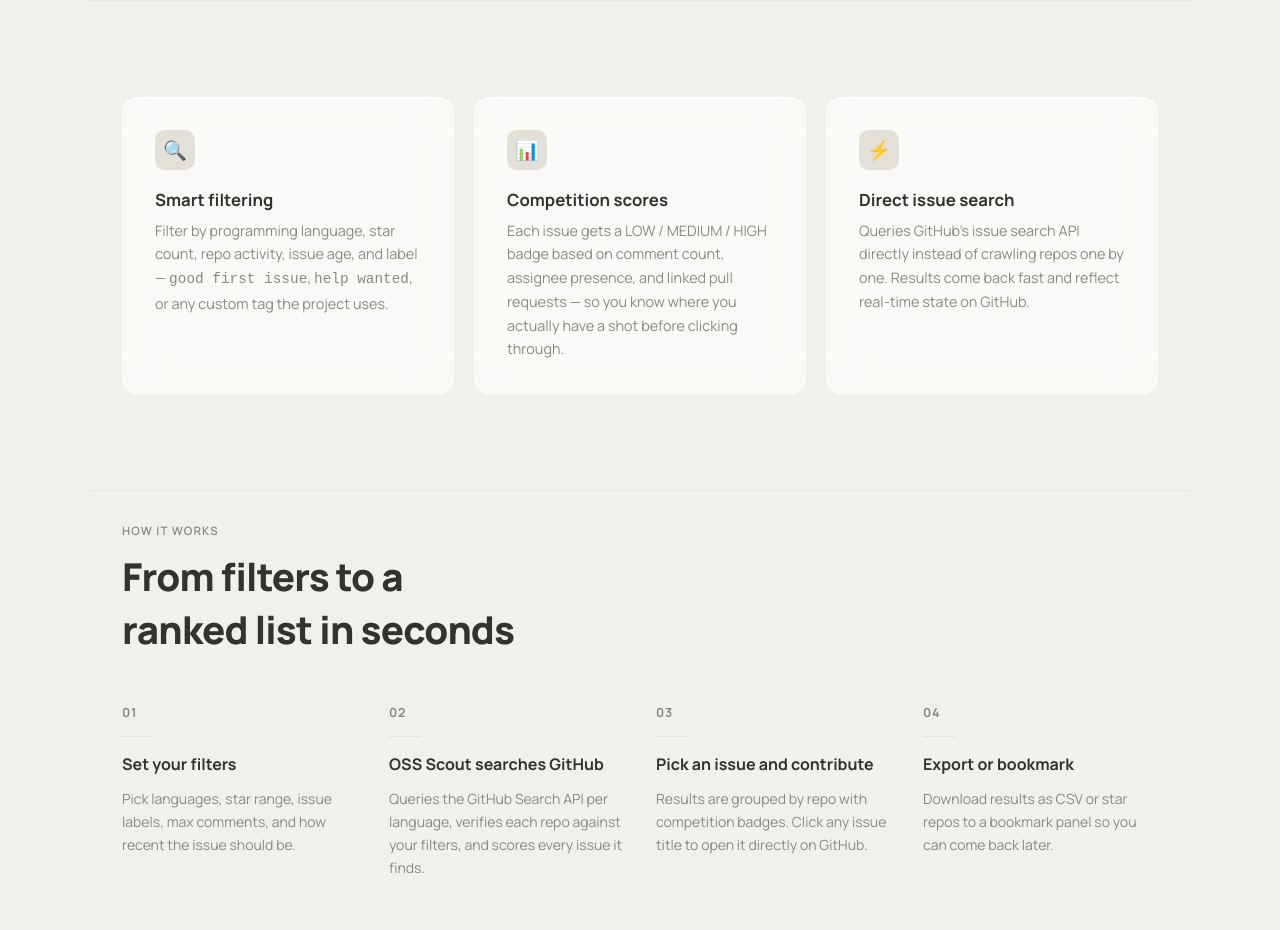
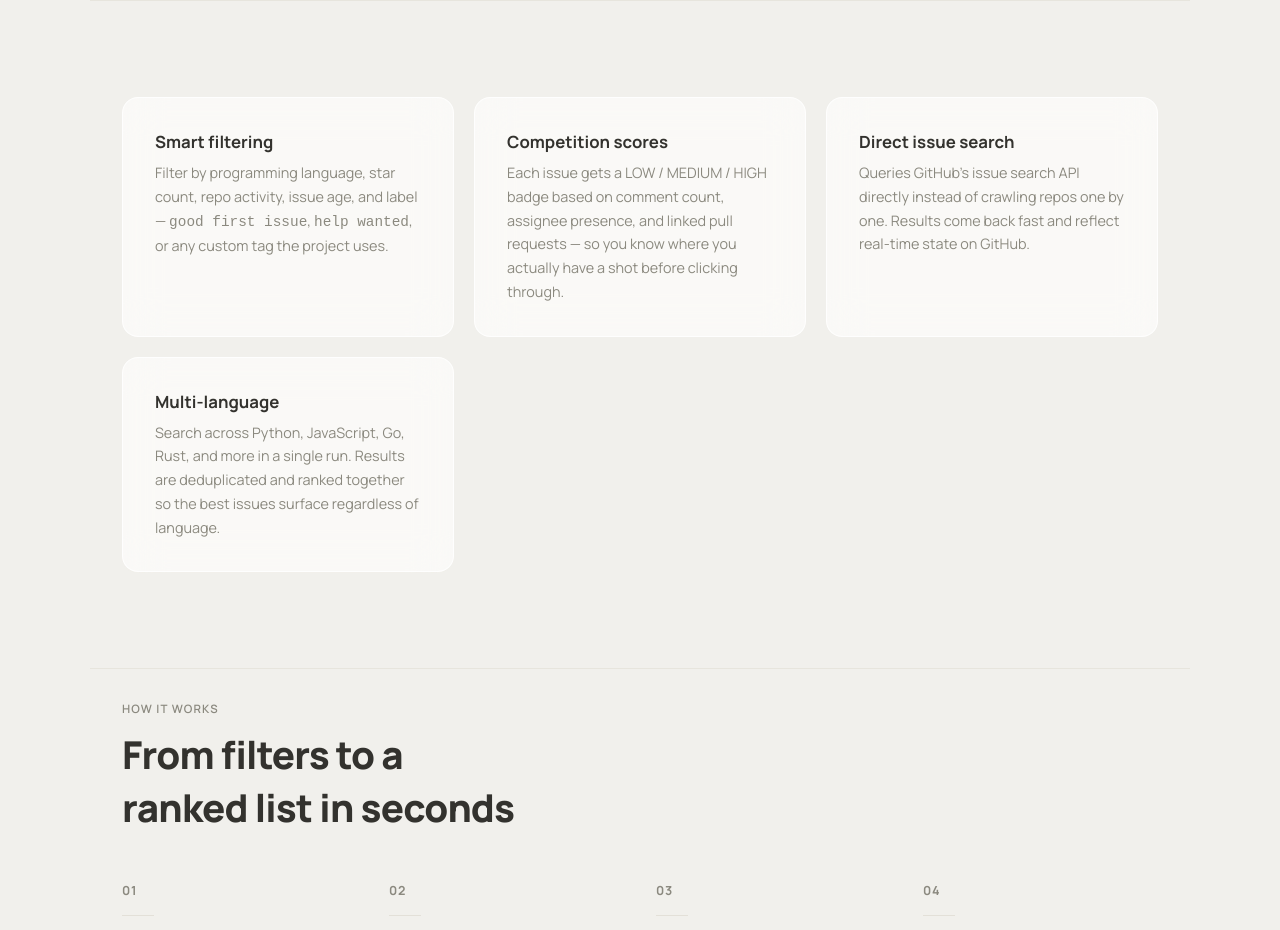
Before and after one commit to ajayraho/oss-scout, a plain HTML site: page index.html in a window 1280 px wide. Shown: the part 800-1730 px from the top of the page. Drawn offline with Linux system fonts and the light colour scheme.

```diff
--- a/index.html
+++ b/index.html
@@ -355,17 +355,6 @@
   box-shadow: 0 12px 40px rgba(51,50,46,0.08);
 }
 
-.feat-icon {
-  width: 40px; height: 40px;
-  border-radius: 10px;
-  background: var(--line);
-  display: flex;
-  align-items: center;
-  justify-content: center;
-  margin-bottom: 1.1rem;
-  font-size: 1.2rem;
-}
-
 .feat-title {
   font-size: 1.05rem;
   font-weight: 700;
@@ -546,7 +535,7 @@
 
     <div class="cta-group">
       <a
-        href="/tool"
+        href="https://oss-scout-d4bubycwdxfmfubg.indiasouthcentral-01.azurewebsites.net/tool"
         class="btn-primary"
         rel="noopener"
         aria-label="Open OSS Scout tool"
@@ -567,7 +556,6 @@
       <div class="features-grid">
 
         <article class="feat-card">
-          <div class="feat-icon" aria-hidden="true">🔍</div>
           <h2 class="feat-title">Smart filtering</h2>
           <p class="feat-desc">
             Filter by programming language, star count, repo activity, issue age, and label —
@@ -576,7 +564,6 @@
         </article>
 
         <article class="feat-card">
-          <div class="feat-icon" aria-hidden="true">📊</div>
           <h2 class="feat-title">Competition scores</h2>
           <p class="feat-desc">
             Each issue gets a LOW / MEDIUM / HIGH badge based on comment count, assignee presence,
@@ -585,11 +572,18 @@
         </article>
 
         <article class="feat-card">
-          <div class="feat-icon" aria-hidden="true">⚡</div>
           <h2 class="feat-title">Direct issue search</h2>
           <p class="feat-desc">
             Queries GitHub's issue search API directly instead of crawling repos one by one.
             Results come back fast and reflect real-time state on GitHub.
+          </p>
+        </article>
+
+        <article class="feat-card">
+          <h2 class="feat-title">Multi-language</h2>
+          <p class="feat-desc">
+            Search across Python, JavaScript, Go, Rust, and more in a single run.
+            Results are deduplicated and ranked together so the best issues surface regardless of language.
           </p>
         </article>
 
@@ -647,7 +641,7 @@
       The next issue worth your time is out there. OSS Scout finds it for you in seconds.
     </p>
     <a
-      href="/tool"
+      href="https://oss-scout-d4bubycwdxfmfubg.indiasouthcentral-01.azurewebsites.net/tool"
       class="btn-primary"
       rel="noopener"
       aria-label="Launch OSS Scout"
```
